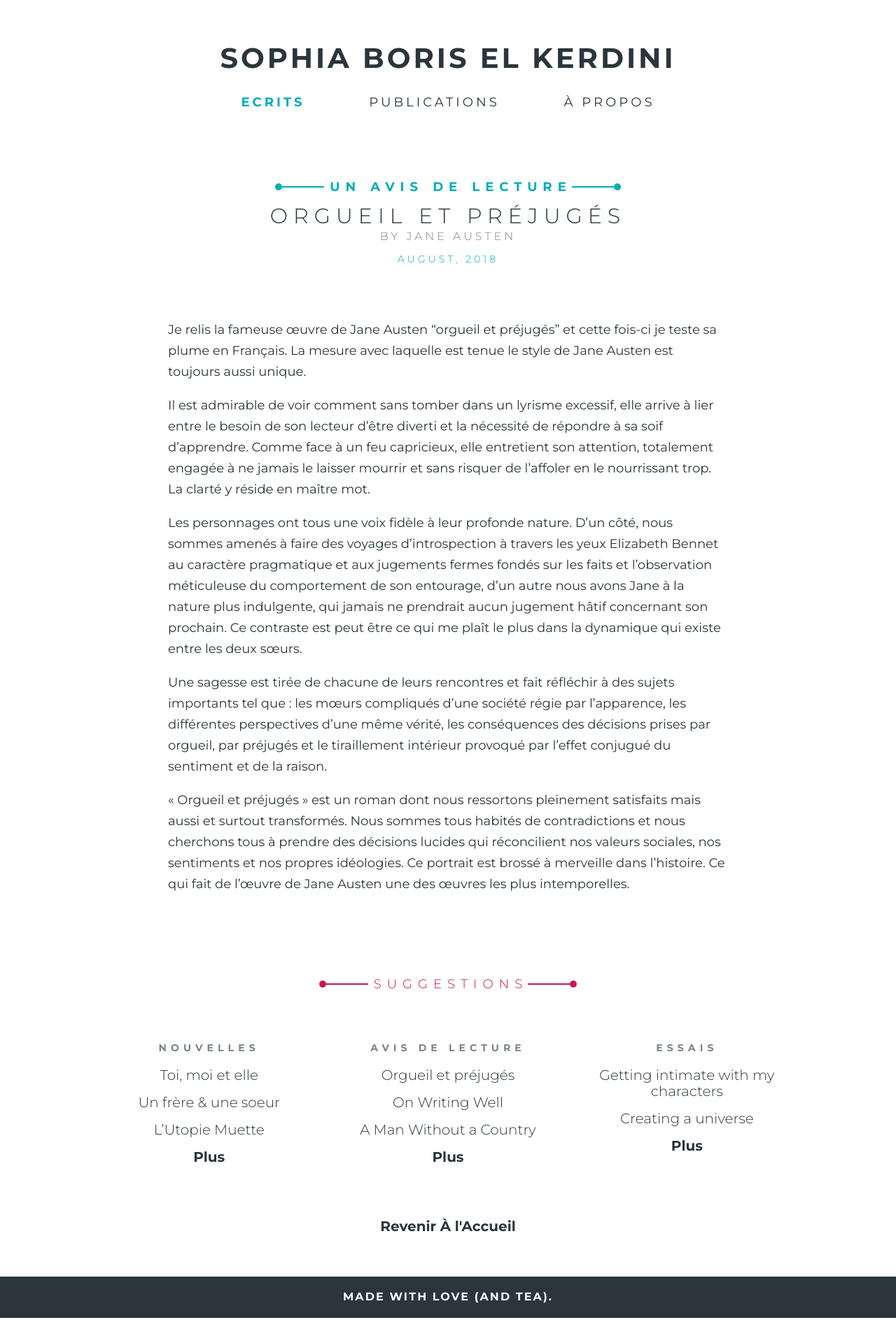
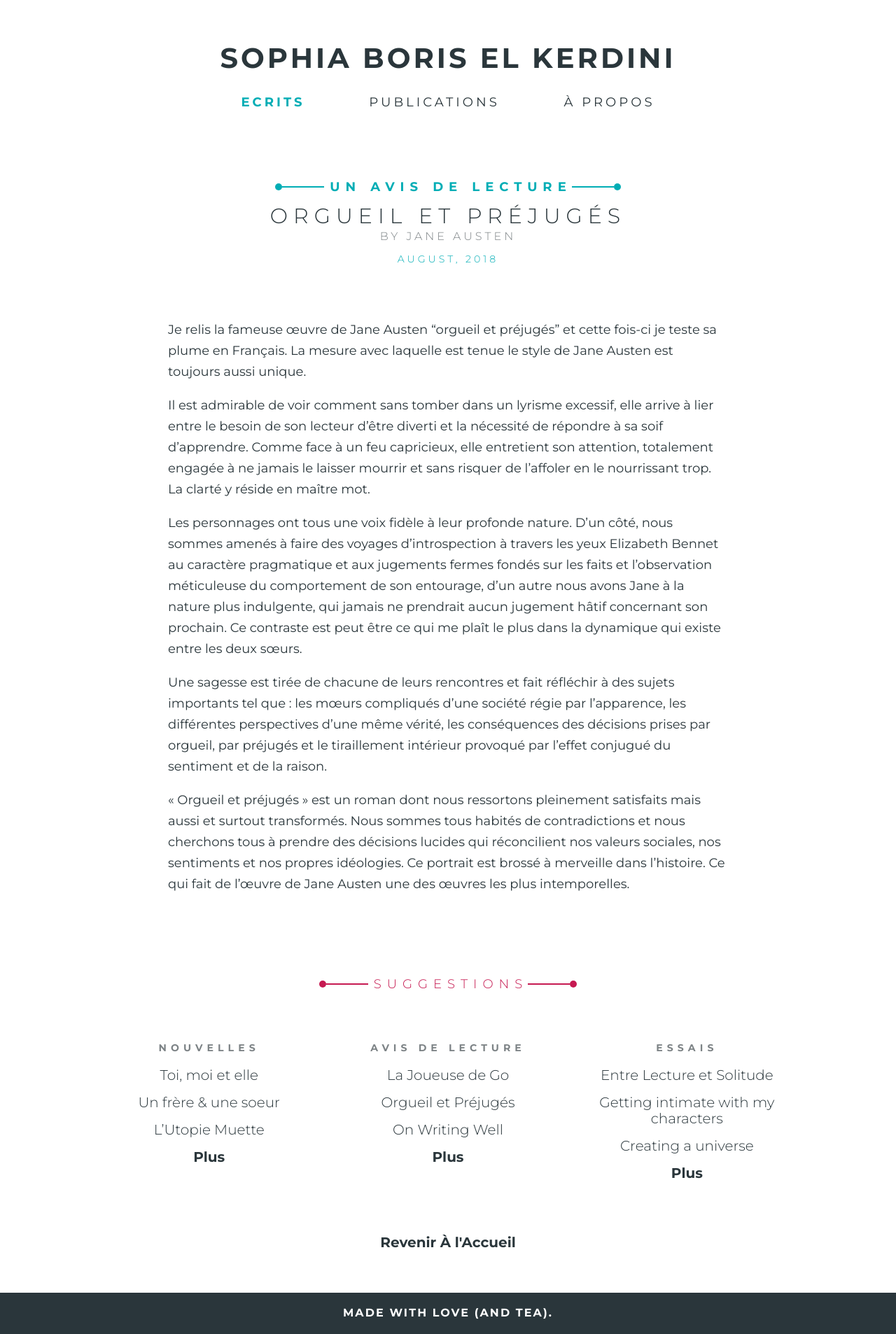
Before and after one commit to et3rnalsunshine/et3rnalsunshine, a Jekyll site: the page built from _posts/avis-de-lecture/2018-08-08-orgueil-et-prejuges.md, in a window 1280 px wide. Shown: the whole page at 70% size. Built offline with Jekyll 4.4.1, drawn with Linux system fonts in a browser that asks for light colours; before the commit the page ends 1883 px from its top, so only the background shows below that.

Commit message:
Add essay on reading and book review of Go

```diff
--- a/_posts/avis-de-lecture/2018-08-08-orgueil-et-prejuges.md
+++ b/_posts/avis-de-lecture/2018-08-08-orgueil-et-prejuges.md
@@ -1,6 +1,6 @@
 ---
 layout: post
-title: "Orgueil et préjugés"
+title: "Orgueil et Préjugés"
 author: Jane Austen
 date: 2018-08-08
 categories: avis-de-lecture
--- a/assets/_sass/core/_base.scss
+++ b/assets/_sass/core/_base.scss
@@ -20,3 +20,31 @@
   letter-spacing: 0.25rem;
   margin-top: 2.5rem;
 }
+
+blockquote {
+    background: #f9f9f9;
+    border-left: 10px solid $blue;
+    padding: 0.5em;
+    margin: 0;
+    quotes: "\201C""\201D""\2018""\2019";
+    color: $blue;
+
+    p {
+      strong, em {
+        color: $gray;
+      }
+    }
+}
+
+blockquote:before {
+    color: $gray;
+    content: open-quote;
+    font-size: 3em;
+    line-height: 0.1em;
+    margin-right: 0.25em;
+    vertical-align: -0.4em;
+}
+
+blockquote p {
+    display: inline;
+}
```
Also changed, not shown: _posts/avis-de-lecture/2018-09-07-la-joueuse-de-go.md (added, +34 -0 lines), _posts/essais/2019-01-23-entre-lecture-et-solitude.md (added, +41 -0 lines), 1 other file.
